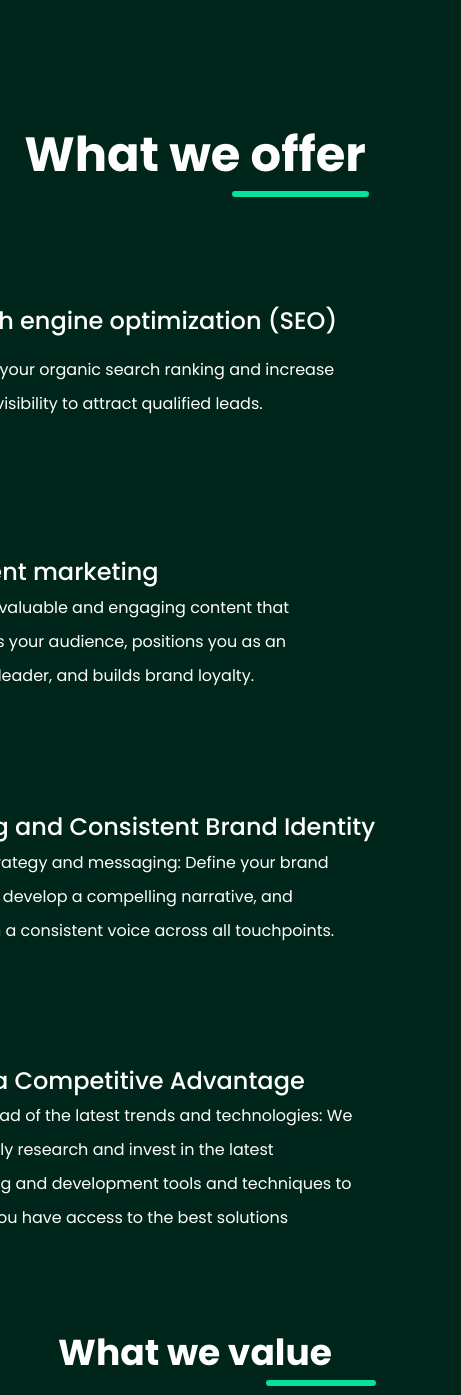
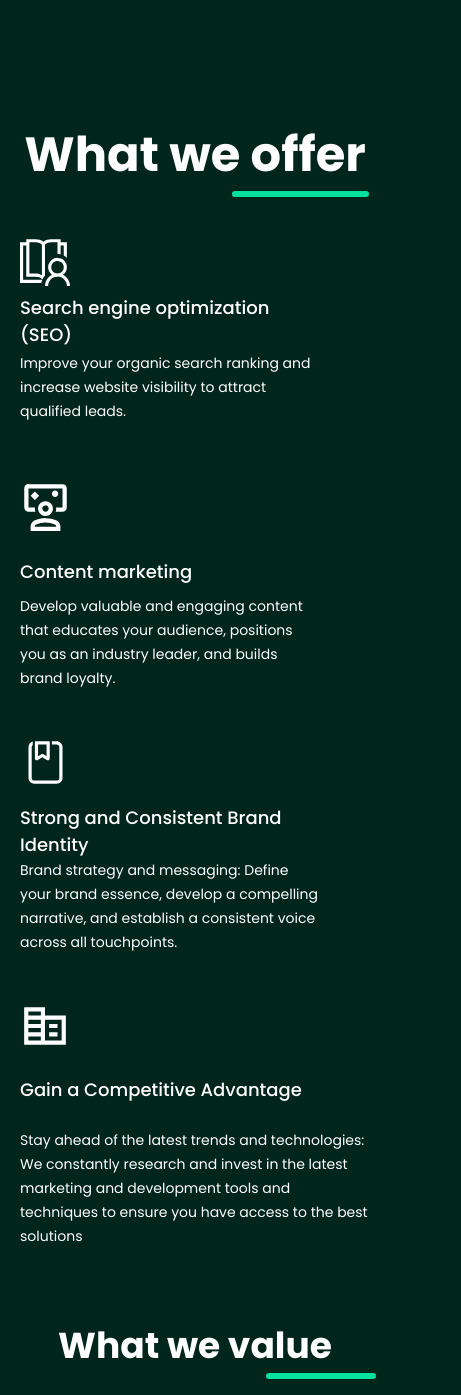
Before and after one commit to Qriocity-Company/Invictus, a React (Vite) app: page /about in a window 390 px wide. Shown: the part 989-2384 px from the top of the page, 461 px wide, since content can reach past the window. Built offline with nearby package versions, Linux system fonts and the light colour scheme.

Commit message:
added mobile optimization

```diff
--- a/src/components/Navbar.jsx
+++ b/src/components/Navbar.jsx
@@ -56,9 +56,7 @@ const Navbar = () => {
           <Link to="/about" className={isRouteActive("/about")} onClick={toggleMenu}>
             About Us
           </Link>
-          <Link to="/portfolio" className={isRouteActive("/portfolio")} onClick={toggleMenu}>
-            Portfolio
-          </Link>
+
           <Link to="/services" className={isRouteActive("/services")} onClick={toggleMenu}>
             Our Services
           </Link>
--- a/src/components/Testimonials.jsx
+++ b/src/components/Testimonials.jsx
@@ -58,7 +58,7 @@ const Testimonials = () => {
             <div className="mySlides fade font-Poppins">
               <div className="content flex  flex-col items-center ">
                 <div className="flex w-[300px] md:w-[633px] flex-col items-center gap-[29px] pt-[42px] pb-[46px] px-[31px] rounded-xl bg-white">
-                  <span className="w-[250px] md:w-[499px] h-[31px] text-[#303030] text-center text-xl md:text-2xl not-italic font-semibold leading-[normal]">
+                  <span className="w-[250px] md:w-[499px] h-[31px] text-[#303030] text-center text-[16px] md:text-2xl not-italic font-semibold leading-[normal]">
                     Increased website traffic by 300%{" "}
                   </span>
                   <p className="w-[280px] md:w-[571px] md:h-[213px]  text-[#303030] text-center text-base not-italic font-normal leading-[normal]">
@@ -92,7 +92,7 @@ const Testimonials = () => {
             <div className="mySlides fade">
               <div className="content flex  flex-col items-center ">
                 <div className="flex w-[300px] md:w-[633px] flex-col items-center gap-[29px] pt-[42px] pb-[46px] px-[31px] rounded-xl bg-white">
-                  <span className="w-[250px] md:w-[499px] h-[31px] text-[#303030] text-center text-2xl not-italic font-semibold leading-[normal]">
+                  <span className="w-[250px] md:w-[499px] h-[31px] text-[#303030] text-center text-[16px] not-italic font-semibold leading-[normal]">
                     Delivered a seamless and successful mobile app launch{" "}
                   </span>
                   <p className="w-[280px] md:w-[571px] md:h-[213px] text-[#303030] text-center text-base not-italic font-normal leading-[normal]">
@@ -120,7 +120,7 @@ const Testimonials = () => {
             <div className="mySlides fade">
               <div className="content flex  flex-col items-center ">
                 <div className="flex w-[300px] md:w-[633px] flex-col items-center gap-[29px] pt-[42px] pb-[46px] px-[31px] rounded-xl bg-white">
-                  <span className="w-[250px] md:w-[499px] h-[31px] text-[#303030] text-center text-2xl not-italic font-semibold leading-[normal]">
+                  <span className="w-[250px] md:w-[499px] h-[31px] text-[#303030] text-center text-[16px] not-italic font-semibold leading-[normal]">
                     Achieved a 20% increase in sales within 3 months{" "}
                   </span>
                   <p className="w-[280px] md:w-[571px] md:h-[213px] text-[#303030] text-center text-base not-italic font-normal leading-[normal]">
--- a/src/components/Value.jsx
+++ b/src/components/Value.jsx
@@ -88,8 +88,7 @@ const Value = () => {
                 We believe in open, honest, and transparent communication with
                 our clients, partners, employees, and stakeholders. We are
                 committed to keeping everyone informed and involved in the
-                decision-making process. We actively listen to concerns and
-                feedback, and we value open dialogue and collaboration.
+                decision-making process.
               </span>
             </section>
           ) : (
--- a/src/pages/AboutUs.jsx
+++ b/src/pages/AboutUs.jsx
@@ -62,12 +62,12 @@ const AboutUs = () => {
           <div className="flex flex-col gap-16">
             <section className="animated-service flex flex-col items-start justify-center gap-3">
               <img src={ic1} alt="" />
-              <p className="flex w-[432px] h-[45px] flex-col justify-center shrink-0 text-white text-2xl not-italic font-medium leading-[normal]">
+              <p className="flex w-[300px] md:w-[432px] h-[45px] flex-col justify-center shrink-0 text-white text-lg not-italic font-medium leading-[normal]">
                 Search engine optimization (SEO)
               </p>
               <span
-                className="flex w-[425px] h-[63px] flex-col justify-center shrink-0
-                text-white text-base not-italic font-normal leading-[34px]"
+                className="flex w-[300px] md:w-[432px] h-[63px] flex-col justify-center shrink-0
+                text-white text-sm not-italic font-normal leading-[24px]"
               >
                 Improve your organic search ranking and increase website
                 visibility to attract qualified leads.
@@ -76,12 +76,12 @@ const AboutUs = () => {
 
             <section className="animated-service1 flex flex-col items-start justify-center gap-4">
               <img src={ic2} alt="" />
-              <p className="flex w-[432px] h-[45px] flex-col justify-center shrink-0 text-white text-2xl not-italic font-medium leading-[normal]">
+              <p className="flex w-[300px] md:w-[432px] h-[45px] flex-col justify-center shrink-0 text-white text-lg md:text-xl not-italic font-medium leading-[normal]  md:mb-2">
                 Content marketing
               </p>
               <span
-                className="flex w-[425px] h-[63px] flex-col justify-center shrink-0
-                text-white text-base not-italic font-normal leading-[34px]"
+                className="flex w-[300px] md:w-[432px] h-[63px] flex-col justify-center shrink-0
+                text-white text-sm not-italic font-normal leading-[24px]"
               >
                 Develop valuable and engaging content that educates your
                 audience, positions you as an industry leader, and builds brand
@@ -91,12 +91,12 @@ const AboutUs = () => {
 
             <section className="animated-service2 flex flex-col items-start justify-center gap-4">
               <img src={ic3} alt="" />
-              <p className="flex w-[532px] h-[45px] flex-col justify-center shrink-0 text-white text-2xl not-italic font-medium leading-[normal]">
+              <p className="flex w-[300px] md:w-[432px] flex-col justify-center shrink-0 text-white text-lg md:text-xl  not-italic font-medium leading-[normal] md:mb-2">
                Strong and Consistent Brand Identity
               </p>
               <span
-                className="flex w-[425px] h-[63px] flex-col justify-center shrink-0
-                text-white text-base not-italic font-normal leading-[34px]"
+                className="flex w-[300px] md:w-[432px] h-[63px] flex-col justify-center shrink-0
+                text-white text-sm not-italic font-normal leading-[24px]"
               >
                 Brand strategy and messaging: Define your brand essence, develop
                 a compelling narrative, and establish a consistent voice across
@@ -106,12 +106,12 @@ const AboutUs = () => {
 
             <section className="animated-service3 flex flex-col items-start justify-center gap-4">
               <img src={ic4} alt="" />
-              <p className="flex w-[432px] h-[45px] flex-col justify-center shrink-0 text-white text-2xl not-italic font-medium leading-[normal] mb-4">
+              <p className="flex w-[300px] md:w-[432px] h-[45px] flex-col justify-center shrink-0 text-white text-lg md:text-xl not-italic font-medium leading-[normal] md:mb-2">
                 Gain a Competitive Advantage
               </p>
               <span
-                className="flex w-[425px] h-[63px] flex-col justify-center shrink-0
-                text-white text-base not-italic font-normal leading-[34px]"
+                className="flexw-[300px] md:w-[432px] h-[63px] flex-col justify-center shrink-0
+                text-white text-sm not-italic font-normal leading-[24px]"
               >
                 Stay ahead of the latest trends and technologies: We constantly
                 research and invest in the latest marketing and development
```
Also changed, not shown: src/components/Service.jsx (+5 -6 lines).
